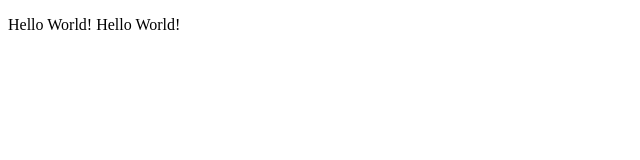
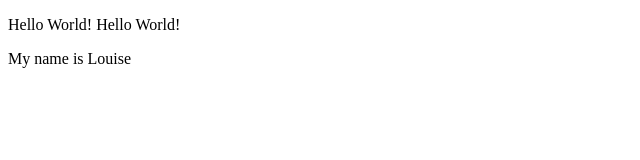
Before and after one commit to louisepvl/louisepvl.github.io, a plain HTML site: page index.html in a window 1280 px wide. Shown: the whole page, without its empty margins (0-640 px from the left). Drawn offline with Linux system fonts and the light colour scheme.

Commit message:
Add files via upload

```diff
--- a/index.html
+++ b/index.html
@@ -6,5 +6,6 @@
         <head>
         <body>
           <p>Hello World! Hello World!</p>
+          <p>My name is Louise</p>
         </body>
       </html>
```
